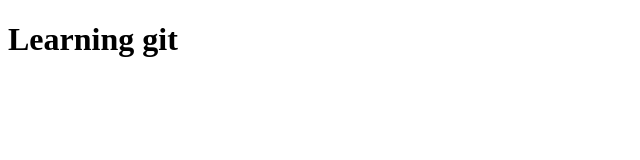
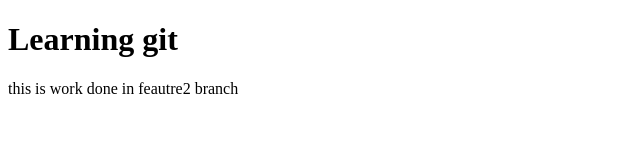
Before and after one commit to singhsanjeev3078/another_one, a plain HTML site: page index.html in a window 1280 px wide. Shown: the whole page, without its empty margins (0-640 px from the left). Drawn offline with Linux system fonts and the light colour scheme.

Commit message:
added para

```diff
--- a/index.html
+++ b/index.html
@@ -7,6 +7,7 @@
 </head>
 <body>
     <h1> Learning git</h1>
+    <p> this is work done in feautre2 branch</p>
 
 </body>
 </html>
```
